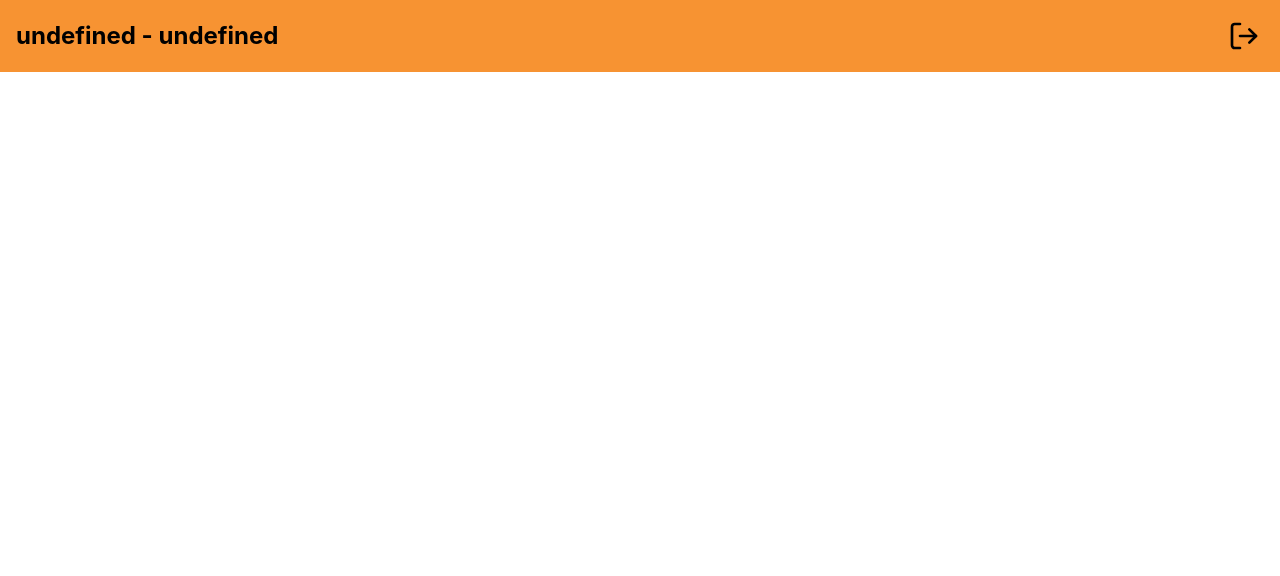
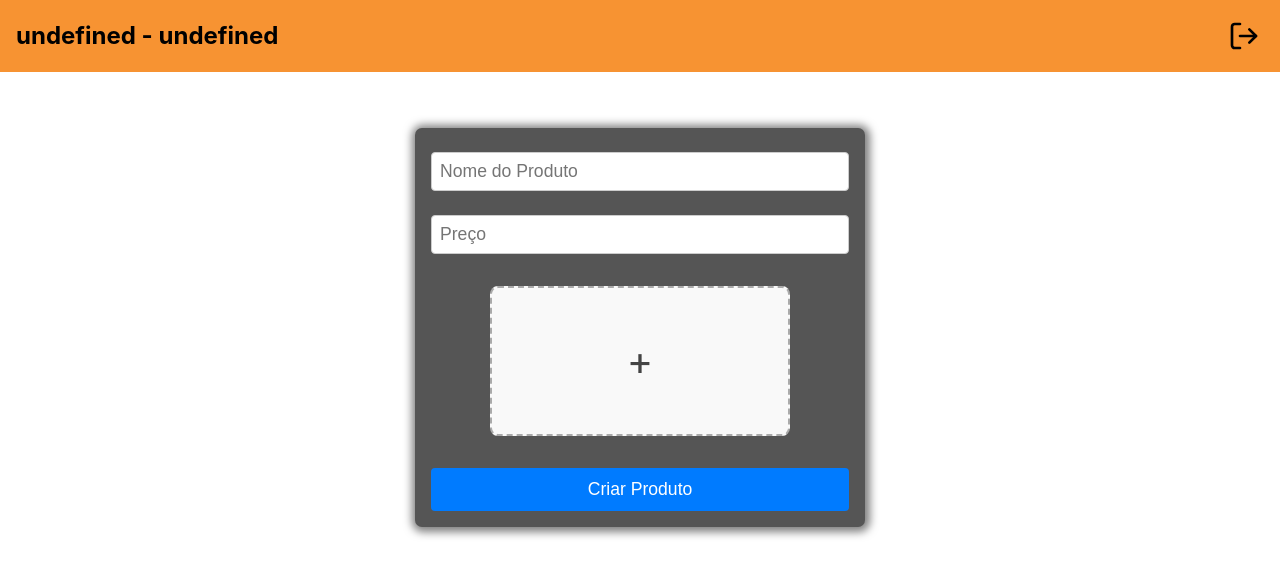
Before and after one commit to EvertonLDS815/adminAppFront, a React (Vite) app: page /products in a window 1280 px wide. Shown: the top 576 px of the page. Built offline with nearby package versions, Linux system fonts and the light colour scheme; no server answers; sample sign-in values are in the browser's storage.

Commit message:
feat: product-form finished

```diff
--- a/src/pages/Product/index.jsx
+++ b/src/pages/Product/index.jsx
@@ -1,14 +1,96 @@
 // Product.js
-
 import Header from "../../components/Header";
-
+import { useState } from "react";
+import api from "../../config";
+import { useNavigate } from "react-router-dom";
 
 const Product = () => {
+  const [name, setNameProduct] = useState('');
+  const [price, setPrice] = useState('');
+  const [image, setImage] = useState(null);
+  const [preview, setPreview] = useState(null);
 
+  const navigate = useNavigate();
+
+  async function handleUserSubmit(event) {
+    event.preventDefault();
+
+    try {
+      const formData = new FormData();
+      formData.append("name", name);
+      formData.append("price", parseFloat(price));
+      formData.append("image", image);
+
+      await api.post("/product", formData, {
+        headers: { "Content-Type": "multipart/form-data" },
+      });
+
+      alert("Produto criado com sucesso!");
+      setNameProduct('');
+      setPrice('');
+      setImage(null);
+      setPreview(null);
+    } catch (err) {
+      console.error(err);
+      alert("Erro ao criar produto!");
+    }
+  }
+
+  function handleFileChange(e) {
+    const file = e.target.files[0];
+    setImage(file);
+
+    if (file) {
+      setPreview(URL.createObjectURL(file)); // cria prévia da imagem
+    } else {
+      setPreview(null);
+    }
+  }
 
   return (
     <>
       <Header />
+      <form id="user-form" onSubmit={handleUserSubmit}>
+        <label>
+          <input
+            type="text"
+            placeholder="Nome do Produto"
+            value={name}
+            onChange={(e) => setNameProduct(e.target.value)}
+            required
+          />
+        </label>
+
+        <label>
+          <input
+            type="number"
+            placeholder="Preço"
+            value={price}
+            onChange={(e) => setPrice(e.target.value)}
+            required
+          />
+        </label>
+
+        {/* Quadrado estilizado */}
+        <div className="file-upload">
+          <input
+            type="file"
+            id="fileInput"
+            onChange={handleFileChange}
+            accept="image/*"
+            hidden
+          />
+          <label htmlFor="fileInput" className="file-label">
+            {preview ? (
+              <img src={preview} alt="Preview" className="preview-img" />
+            ) : (
+              <span>+</span>
+            )}
+          </label>
+        </div>
+
+        <button type="submit">Criar Produto</button>
+      </form>
     </>
   );
 };
--- a/src/pages/User/style.css
+++ b/src/pages/User/style.css
@@ -34,6 +34,41 @@
     cursor: pointer;
 }
 
+.file-upload {
+  display: flex;
+  justify-content: center;
+  align-items: center;
+  margin: 1rem 0;
+}
+
+.file-label {
+  width: 300px;
+  height: 150px;
+  border: 2px dashed #aaa;
+  border-radius: 8px;
+  cursor: pointer;
+  display: flex;
+  justify-content: center;
+  align-items: center;
+  font-size: 2.5rem;
+  color: #777;
+  background-color: #f9f9f9;
+  transition: all 0.3s ease;
+  overflow: hidden;
+}
+
+.file-label:hover {
+  border-color: #333;
+  color: #333;
+}
+
+.preview-img {
+  width: 100%;
+  height: 100%;
+  object-fit: cover;
+}
+
+
 @media (max-width: 545px) {
     #user-form {
         width: 90%;
@@ -45,3 +80,10 @@
         font-size: 1rem;
     }
 }
+
+@media (max-width: 430px) {
+    .file-label {
+        width: 100%;
+        font-size: 2rem;
+    }
+}
```
